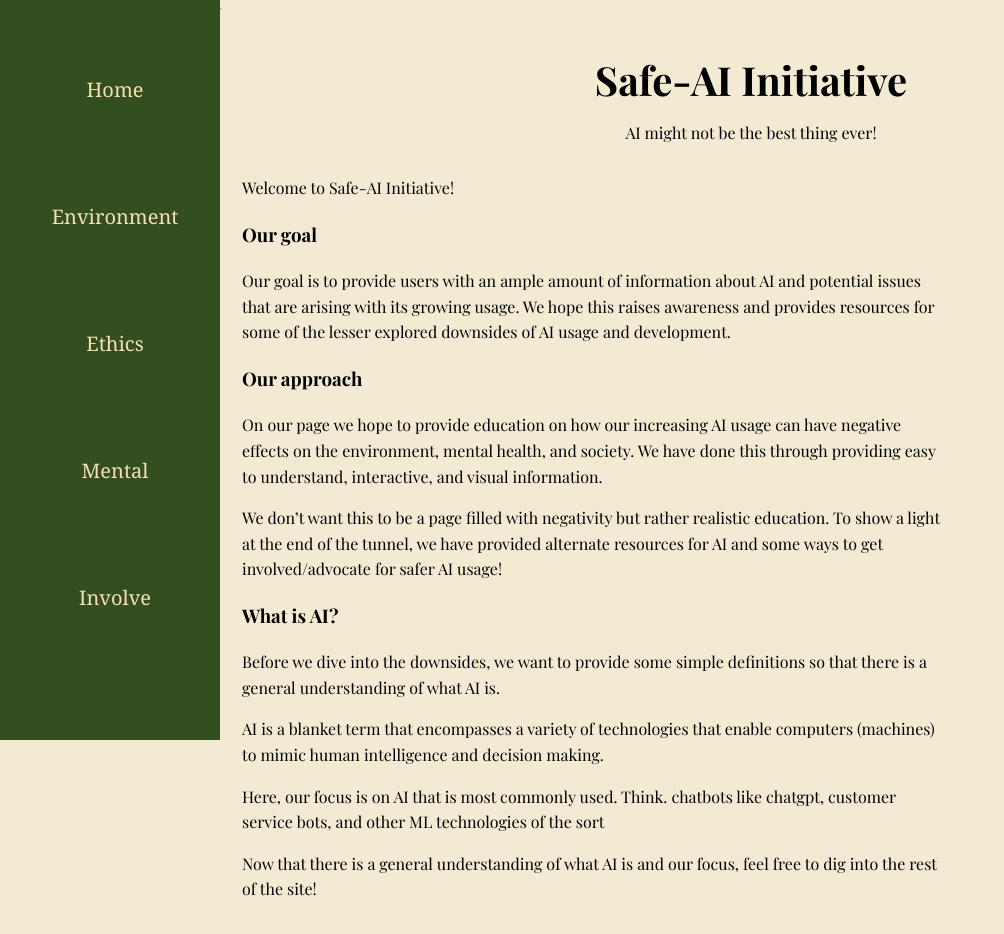
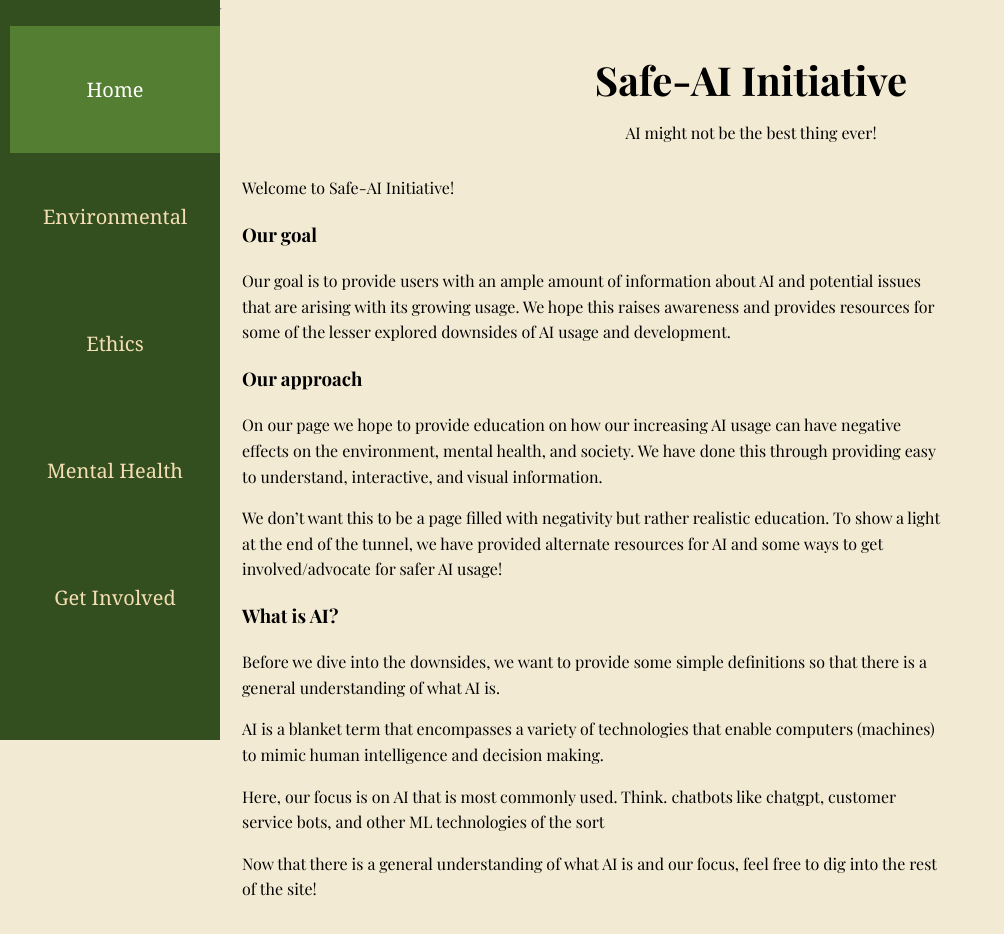
Before and after one commit to TsLu1s/talknexus, a React (Create React App) app: page / in a window 1280 px wide. Shown: the top 934 px of the page, without its empty margins (0-1004 px from the left). Built offline with nearby package versions, Linux system fonts and the light colour scheme; a web font is replaced by a local one.

Commit message:
Updated navbar to have an active state

```diff
--- a/src/App.js
+++ b/src/App.js
@@ -22,11 +22,11 @@ function App() {
     <div className="App">
       <div className="Side_column"><nav className="Main_Navigation">
         <ul className="Left_Nav">
-          <li><button onClick={() => setPage("Home")}>Home</button></li>
-          <li><button onClick={() => setPage("Environment")}>Environment</button></li>
-          <li><button onClick={() => setPage("Ethics")}>Ethics</button></li>
-          <li><button onClick={() => setPage("Mental")}>Mental</button></li>
-          <li><button onClick={() => setPage("Involve")}>Involve</button></li>
+        <li><button className={page==="Home" ? "active" : ""}onClick={() => setPage("Home")}>Home</button></li>
+          <li><button className={page==="Environment" ? "active" : ""}onClick={() => setPage("Environment")}>Environmental</button></li>
+          <li><button className={page==="Ethics" ? "active" : ""}onClick={() => setPage("Ethics")}>Ethics</button></li>
+          <li><button className={page==="Mental" ? "active" : ""}onClick={() => setPage("Mental")}>Mental Health</button></li>
+          <li><button className={page==="Involve" ? "active" : ""}onClick={() => setPage("Involve")}>Get Involved</button></li>
         </ul>
       </nav></div>
       <hr />
```
